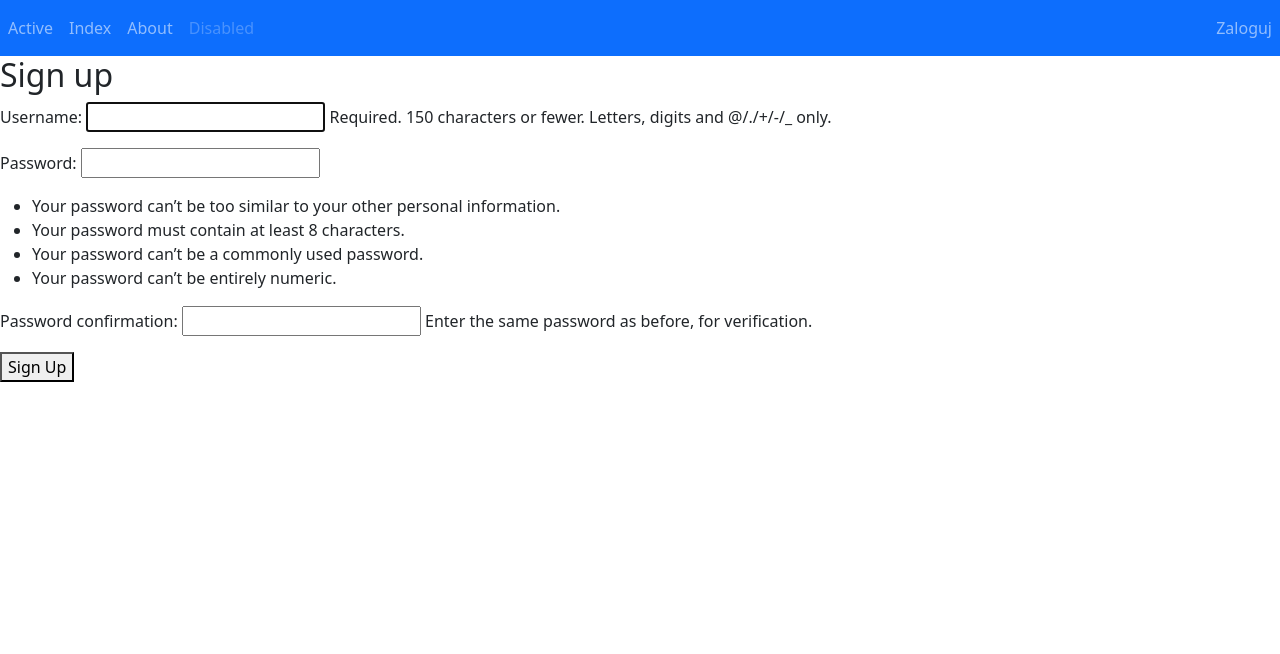
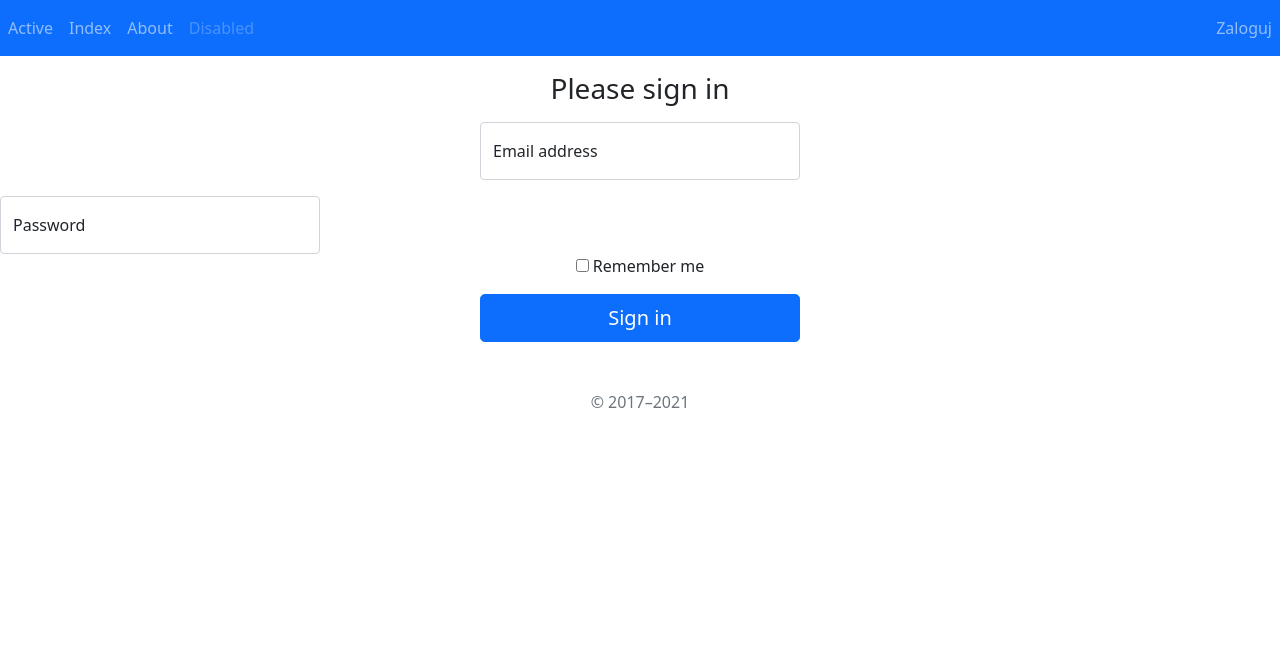
Before and after one commit to skibski/projektDysk, a Django app: page /accounts/signup/ in a window 1280 px wide. Shown: the top 654 px of the page. Run offline with Django 3.2, Linux system fonts and the light colour scheme.

Commit message:
change css signup and index

```diff
--- a/mysite/templates/pages/index.html
+++ b/mysite/templates/pages/index.html
@@ -9,8 +9,8 @@
   <a href="{% url 'profile' %}">  Go to your profile  </a>
   <!--<p><a href="{% url 'logout' %}">Log Out</a></p>-->
 {% else %}
-  <p>You are not logged in</p>
-  <a href="{% url 'login' %}">Log In</a>
-  <a href="{% url 'signup' %}">Sign Up</a>
+  <p class="mt-4 text-center">You are not logged in</p>
+  <p class="text-center" ><a class="btn btn-outline-primary" href="{% url 'login' %}">Log In</a>
+  <a class="btn btn-outline-primary" href="{% url 'signup' %}">Sign Up</a></p>
 {% endif %}
 {% endblock %}
--- a/mysite/templates/registration/signup.html
+++ b/mysite/templates/registration/signup.html
@@ -3,10 +3,41 @@
 {% block title %}Sign Up{% endblock %}
 
 {% block content %}
-  <h2>Sign up</h2>
-  <form method="post">
-    {% csrf_token %}
-    {{ form.as_p }}
-    <button type="submit">Sign Up</button>
+<body class="text-center" data-new-gr-c-s-check-loaded="14.1008.0" data-gr-ext-installed="">
+
+<main class="form-signin">
+  <form>
+
+    <h1 class="h3 mt-3 mb-3 fw-normal">Please sign in</h1>
+
+    <div class="d-inline-block w-25 form-floating mb-3">
+      <input type="email" class="w-40 form-control" id="floatingInput" placeholder="name@example.com">
+      <label for="floatingInput">Email address</label>
+    </div>
+    <div class="w-25 form-floating">
+      <input type="password" class="form-control" id="floatingPassword" placeholder="Password">
+      <label for="floatingPassword">Password</label>
+    </div>
+
+    <div class="checkbox mb-3">
+      <label>
+        <input type="checkbox" value="remember-me"> Remember me
+      </label>
+    </div>
+    <button class="w-25 btn btn-lg btn-primary" type="submit">Sign in</button>
+    <p class="mt-5 mb-3 text-muted">© 2017–2021</p>
   </form>
+</main>
+
+
+
+
+
+</body>
+<!--  <h2>Sign up</h2>-->
+<!--  <form method="post">-->
+<!--    {% csrf_token %}-->
+<!--    {{ form.as_p }}-->
+<!--    <button type="submit">Sign Up</button>-->
+<!--  </form>-->
 {% endblock %}
```
